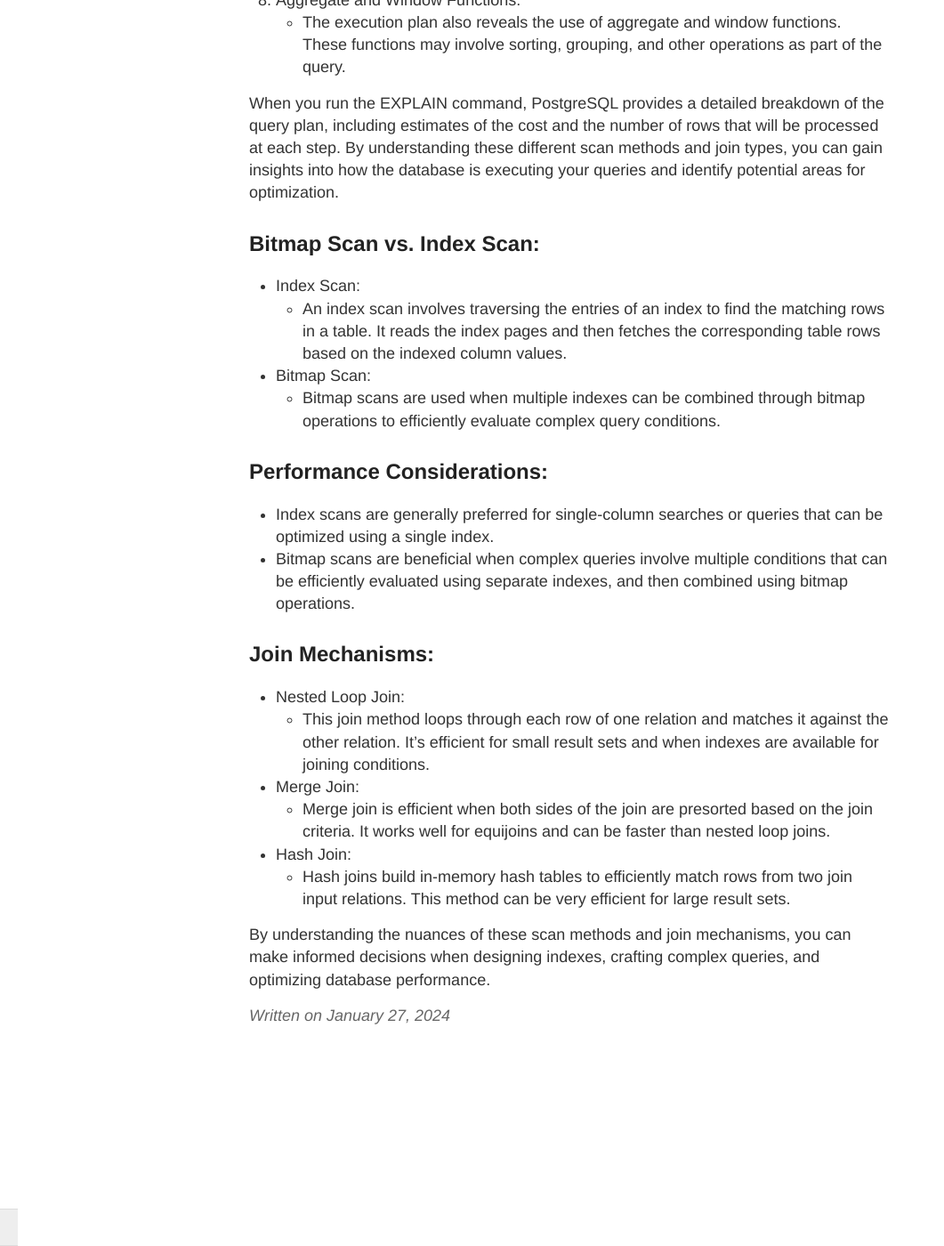
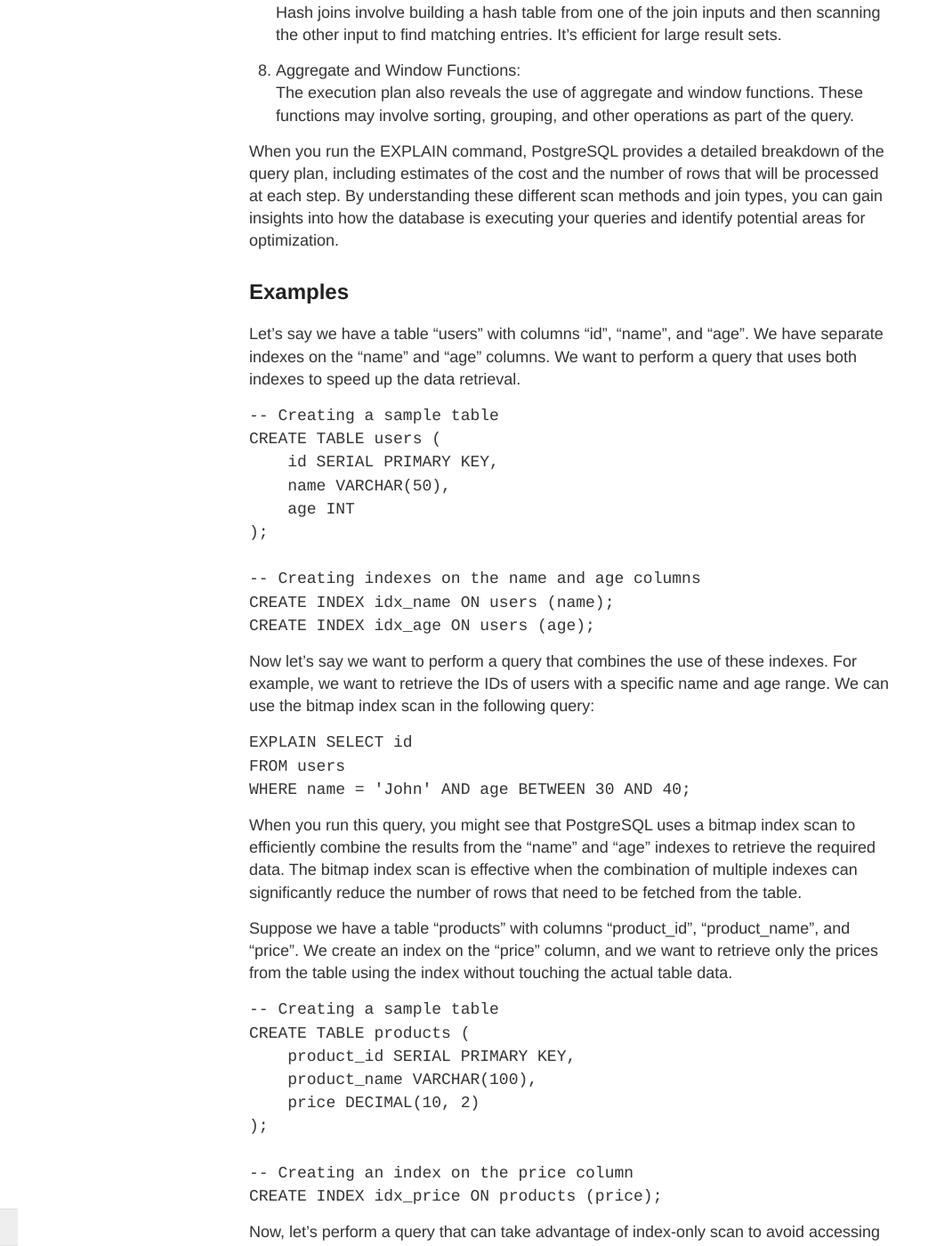
Before and after one commit to keshavarz13/keshavarz13.github.io, a Jekyll site: the page built from _posts/2024-1-27-Query-Optimization.md, in a window 1280 px wide and 1400 px high, scrolled down 2930 px. Shown: the whole window at 89% size, without its empty margins (0-1061 px from the left). Built offline with Jekyll 4.4.1, drawn with Linux system fonts in a browser that asks for light colours; some of the changed text lies outside the part shown.

Commit message:
Edit Query optimization post

````diff
--- a/_posts/2024-1-27-Query-Optimization.md
+++ b/_posts/2024-1-27-Query-Optimization.md
@@ -8,8 +8,8 @@
 Query optimization in PostgreSQL involves identifying and resolving performance issues within SQL queries. PostgreSQL provides the "EXPLAIN" command, which outputs the query execution plan and helps identify potential bottlenecks. Here's a step-by-step breakdown:
 
 1. Using EXPLAIN:
-   - When you prefix a query with the keyword EXPLAIN, PostgreSQL produces an execution plan without actually running the query.
-   - For example:
+   When you prefix a query with the keyword EXPLAIN, PostgreSQL produces an execution plan without actually running the query.
+   For example:
      ```sql
      EXPLAIN SELECT *
      FROM your_table
@@ -17,83 +17,135 @@
      ```
 
 2. Reading the Execution Plan:
-   - The execution plan provides insights into how PostgreSQL intends to execute the query.
-   - It includes details such as the order of table scans, index scans, join algorithms, and potential use of aggregate or window functions.
+   The execution plan provides insights into how PostgreSQL intends to execute the query.
+   It includes details such as the order of table scans, index scans, join algorithms, and potential use of aggregate or window functions.
 
 3. Analyzing the Plan:
-   - Look for sequential scans, index scans, join types (nested loop, hash, merge), and potential sequences of operations.
-   - Identify inefficiencies, such as unnecessary full table scans or unutilized indexes.
+   Look for sequential scans, index scans, join types (nested loop, hash, merge), and potential sequences of operations.
+   Identify inefficiencies, such as unnecessary full table scans or unutilized indexes.
 
 4. Understanding Cost:
-   - PostgreSQL's query planner estimates the cost of various operations and aims to choose the most efficient execution plan.
-   - Watch out for high-cost operations and identify potential areas for improvement.
+   PostgreSQL's query planner estimates the cost of various operations and aims to choose the most efficient execution plan.
+   Watch out for high-cost operations and identify potential areas for improvement.
 
 5. Index Usage:
-   - Ensure that appropriate indexes exist and are being utilized effectively by the query.
-   - Verify through the execution plan whether the query is using the expected indexes.
+   Ensure that appropriate indexes exist and are being utilized effectively by the query.
+   Verify through the execution plan whether the query is using the expected indexes.
 
 6. Query Rewrites:
-   - Consider rewriting the query to optimize its performance. This could involve restructuring the query to make better use of indexes, avoiding unnecessary joins, or rewriting subqueries for efficiency.
+   Consider rewriting the query to optimize its performance. This could involve restructuring the query to make better use of indexes, avoiding unnecessary joins, or rewriting subqueries for efficiency.
 
 7. Post-Optimization Analysis:
-   - After making changes, re-run the EXPLAIN command to ensure that the query planner is now using a more efficient execution plan.
+   After making changes, re-run the EXPLAIN command to ensure that the query planner is now using a more efficient execution plan.
 
-By analyzing the output of EXPLAIN and understanding the query planner's decision-making process, you can make informed decisions to optimize query performance. If you have a specific query or scenario in mind, feel free to share, and we can walk through an example together!
+By analyzing the output of EXPLAIN and understanding the query planner's decision-making process, you can make informed decisions to optimize query performance.
 
 ## PostgreSQL EXPLAIN Command
 
 The PostgreSQL EXPLAIN command provides insights into how the database plans to execute a query. It reveals information about the query execution plan, including the types of scans, join methods, and other operations that will be performed. Here's an explanation of the various types of scan and other key details:
 
 1. Sequential Scan:
-   - A sequential scan involves scanning the entire table or index from start to finish.
-   - It is generally the slowest method, especially for large tables, and is usually employed when an index is not available or would not be beneficial.
+   A sequential scan involves scanning the entire table or index from start to finish.
+   It is generally the slowest method, especially for large tables, and is usually employed when an index is not available or would not be beneficial.
 
 2. Index Scan:
-   - An index scan involves using an index to look up matching rows directly, potentially more efficiently than a sequential scan.
-   - There can be different types of index scans, such as bitmap index scans or index-only scans, depending on the query and index configuration.
+   An index scan involves using an index to look up matching rows directly, potentially more efficiently than a sequential scan.
+   There can be different types of index scans, such as bitmap index scans or index-only scans, depending on the query and index configuration.
 
 3. Bitmap Index Scan:
-   - This scan method is used when multiple indexes can be combined through bitmap operations to efficiently evaluate complex query conditions.
+   This scan method is used when multiple indexes can be combined through bitmap operations to efficiently evaluate complex query conditions.
 
 4. Index Only Scan:
-   - If the query only requires data from the index itself, PostgreSQL may perform an index-only scan, avoiding the need to access the actual table data.
+   If the query only requires data from the index itself, PostgreSQL may perform an index-only scan, avoiding the need to access the actual table data.
 
 5. Nested Loop Join:
-   - This join method involves using one of the relations as the driving table and scanning through the other relation for matching rows. It’s efficient for small result sets.
+   This join method involves using one of the relations as the driving table and scanning through the other relation for matching rows. It’s efficient for small result sets.
 
 6. Merge Join:
-   - Merge join is used when both sides of the join are already sorted on the join criteria. It requires less memory than hash joins but relies on presorted inputs.
+   Merge join is used when both sides of the join are already sorted on the join criteria. It requires less memory than hash joins but relies on presorted inputs.
 
 7. Hash Join:
-   - Hash joins involve building a hash table from one of the join inputs and then scanning the other input to find matching entries. It's efficient for large result sets.
+   Hash joins involve building a hash table from one of the join inputs and then scanning the other input to find matching entries. It's efficient for large result sets.
 
 8. Aggregate and Window Functions:
-   - The execution plan also reveals the use of aggregate and window functions. These functions may involve sorting, grouping, and other operations as part of the query.
+   The execution plan also reveals the use of aggregate and window functions. These functions may involve sorting, grouping, and other operations as part of the query.
 
 When you run the EXPLAIN command, PostgreSQL provides a detailed breakdown of the query plan, including estimates of the cost and the number of rows that will be processed at each step. By understanding these different scan methods and join types, you can gain insights into how the database is executing your queries and identify potential areas for optimization.
 
-## Bitmap Scan vs. Index Scan:
+## Examples
 
-- Index Scan:
-  - An index scan involves traversing the entries of an index to find the matching rows in a table. It reads the index pages and then fetches the corresponding table rows based on the indexed column values.
+Let's say we have a table "users" with columns "id", "name", and "age". We have separate indexes on the "name" and "age" columns. We want to perform a query that uses both indexes to speed up the data retrieval.
 
-- Bitmap Scan:
-  - Bitmap scans are used when multiple indexes can be combined through bitmap operations to efficiently evaluate complex query conditions.
+``` SQL
+-- Creating a sample table
+CREATE TABLE users (
+    id SERIAL PRIMARY KEY,
+    name VARCHAR(50),
+    age INT
+);
 
-## Performance Considerations:
+-- Creating indexes on the name and age columns
+CREATE INDEX idx_name ON users (name);
+CREATE INDEX idx_age ON users (age);
+```
 
-- Index scans are generally preferred for single-column searches or queries that can be optimized using a single index.
-- Bitmap scans are beneficial when complex queries involve multiple conditions that can be efficiently evaluated using separate indexes, and then combined using bitmap operations.
 
-## Join Mechanisms:
+Now let's say we want to perform a query that combines the use of these indexes. For example, we want to retrieve the IDs of users with a specific name and age range. We can use the bitmap index scan in the following query:
+```SQL
+EXPLAIN SELECT id
+FROM users
+WHERE name = 'John' AND age BETWEEN 30 AND 40;
+```
+When you run this query, you might see that PostgreSQL uses a bitmap index scan to efficiently combine the results from the "name" and "age" indexes to retrieve the required data. The bitmap index scan is effective when the combination of multiple indexes can significantly reduce the number of rows that need to be fetched from the table.
 
-- Nested Loop Join:
-  - This join method loops through each row of one relation and matches it against the other relation. It's efficient for small result sets and when indexes are available for joining conditions.
 
-- Merge Join:
-  - Merge join is efficient when both sides of the join are presorted based on the join criteria. It works well for equijoins and can be faster than nested loop joins.
+Suppose we have a table "products" with columns "product_id", "product_name", and "price". We create an index on the "price" column, and we want to retrieve only the prices from the table using the index without touching the actual table data.
 
-- Hash Join:
-  - Hash joins build in-memory hash tables to efficiently match rows from two join input relations. This method can be very efficient for large result sets.
+``` SQL
+-- Creating a sample table
+CREATE TABLE products (
+    product_id SERIAL PRIMARY KEY,
+    product_name VARCHAR(100),
+    price DECIMAL(10, 2)
+);
 
-By understanding the nuances of these scan methods and join mechanisms, you can make informed decisions when designing indexes, crafting complex queries, and optimizing database performance.
+-- Creating an index on the price column
+CREATE INDEX idx_price ON products (price);
+```
+
+Now, let's perform a query that can take advantage of index-only scan to avoid accessing the table data:
+
+``` SQL
+EXPLAIN SELECT price
+FROM products;
+```
+
+In this case, as long as the index on the "price" column provides all the necessary information to answer the query, PostgreSQL might choose an index-only scan to directly retrieve the prices from the index without accessing the actual table data. This can lead to improved query performance since it avoids disk I/O related to fetching data from the table.
+
+Now, let's consider a scenario where we have a query that may use an index scan or a sequential scan.
+
+Suppose we have a similar table "orders" with columns "order_id", "customer_id", "order_date", and "total_amount". We create an index on the "order_date" column.
+``` SQL
+-- Creating a sample table
+CREATE TABLE orders (
+    order_id SERIAL PRIMARY KEY,
+    customer_id INT,
+    order_date DATE,
+    total_amount DECIMAL(10, 2)
+);
+
+-- Creating an index on the order_date column
+CREATE INDEX idx_order_date ON orders (order_date);
+```
+
+Now let's construct a query that may either use an index scan or a sequential scan:
+``` SQL
+EXPLAIN SELECT order_id, total_amount
+FROM orders
+WHERE order_date >= '2023-01-01' AND
+      order_date < '2023-02-01';
+```
+
+Depending on the data distribution and the selectivity of the "order_date" values, PostgreSQL may choose to use an index scan if it finds that using the index is more efficient due to the filter conditions. Alternatively, it may resort to a sequential scan if a large portion of the table needs to be accessed and the index scan becomes less efficient.
+
+In PostgreSQL, the query planner uses various factors to decide whether to perform an index scan or a sequential scan based on the query and the available indexes.
````
